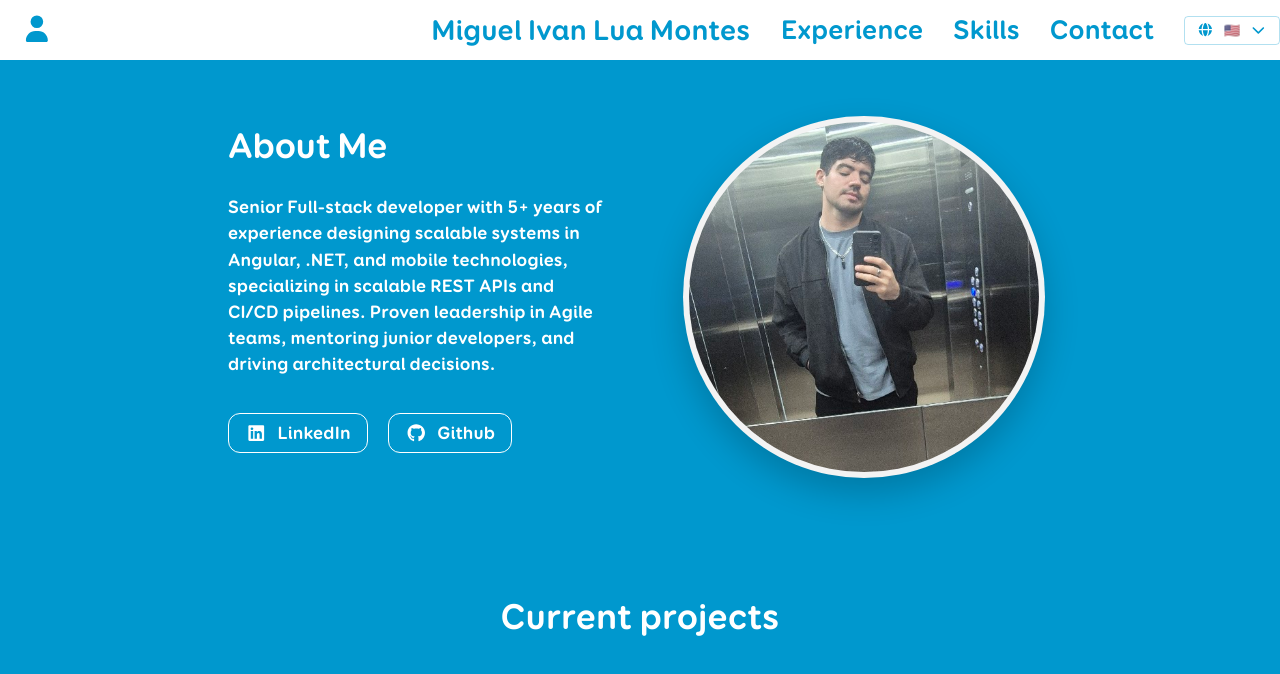
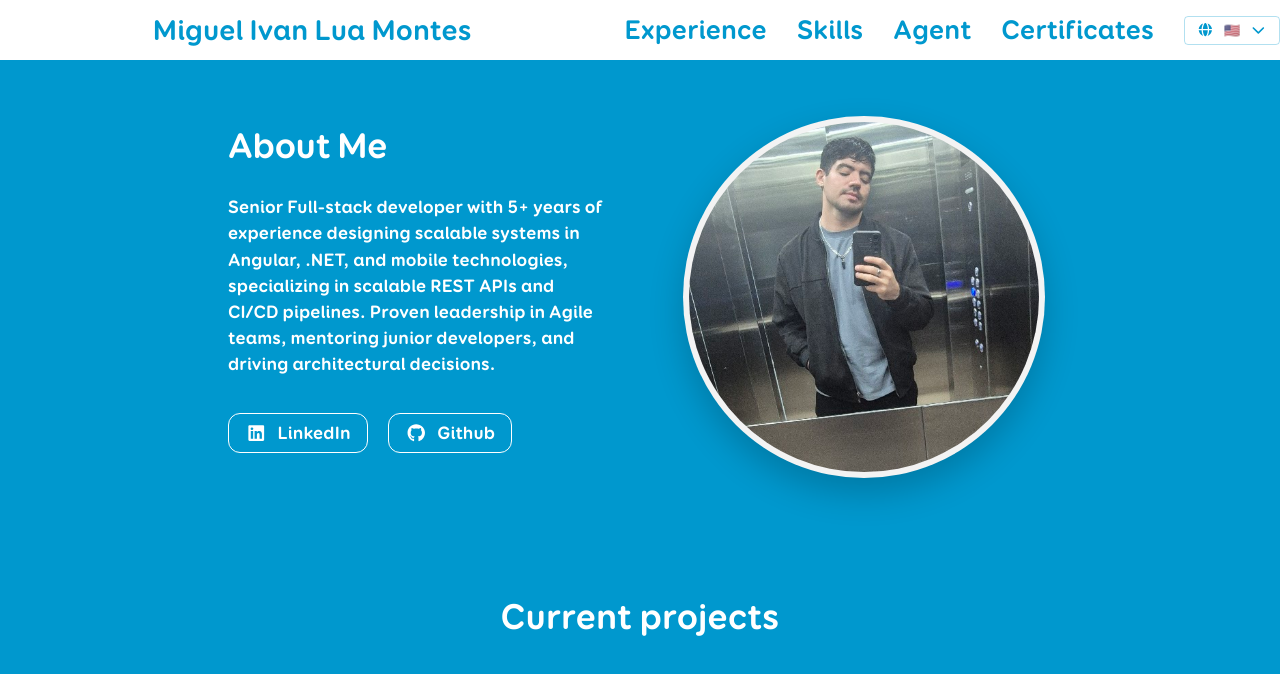
Before and after one commit to Lua19/React-CV, a React (Vite) app: page /#/aboutme in a window 1280 px wide. Shown: the top 674 px of the page. Built offline with nearby package versions, Linux system fonts and the light colour scheme.

Commit message:
Added new tabs to navbar

```diff
--- a/src/App.tsx
+++ b/src/App.tsx
@@ -7,6 +7,8 @@ import Experience from './pages/Experience'
 import Skills from './pages/Skills'
 import Manage from './pages/Manage'
 import AboutMe from './pages/AboutMe'
+import Agent from './pages/Agent'
+import Certificates from './pages/Certificates'
 import Login from './Login'
 import { DataCacheProvider } from './DataCacheContext'
 import './App.css'
@@ -47,12 +49,6 @@ function App() {
     <DataCacheProvider>
     <div className="cv-app">
       <nav className="top-nav">
-        <div className="nav-section login-trigger-section">
-          <button onClick={() => setShowLogin(true)} className="login-icon-link" aria-label="Login">
-            <FontAwesomeIcon icon={faUser} />
-          </button>
-        </div>
-
         <div className="nav-section">
           <NavLink to="/aboutme" className="nav-name">{t('nav.name')}</NavLink>
         </div>
@@ -61,7 +57,10 @@ function App() {
           <div className="nav-links" onClick={() => setIsMobileMenuOpen(false)}>
             <NavLink to="/experience">{t('nav.experience')}</NavLink>
             <NavLink to="/skills">{t('nav.skills')}</NavLink>
-            <NavLink to="/contact">{t('nav.contact')}</NavLink>
+            <NavLink to="/agent">Agent</NavLink>
+            <NavLink to="/certificates">Certificates</NavLink>
+            {/* The contact link seems to be missing from the Routes, you might want to add it. */}
+            {/* <NavLink to="/contact">{t('nav.contact')}</NavLink> */}
           </div>
 
           <div className="lang-switcher" ref={dropdownRef}>
@@ -82,6 +81,12 @@ function App() {
               </ul>
             )}
           </div>
+
+          {/* <div className="login-trigger-section">
+            <button onClick={() => setShowLogin(true)} className="login-icon-link" aria-label="Login">
+              <FontAwesomeIcon icon={faUser} />
+            </button>
+          </div> */}
         </div>
 
         <div className="nav-section burger-section">
@@ -100,6 +105,8 @@ function App() {
           <Route path="/aboutme" element={<AboutMe />} />
           <Route path="/experience" element={<Experience />} />
           <Route path="/skills" element={<Skills />} />
+          <Route path="/agent" element={<Agent />} />
+          <Route path="/certificates" element={<Certificates />} />
           <Route
             path="/manage"
             element={sessionStorage.getItem('token') ? <Manage /> : <Navigate to="/aboutme" replace />}
--- /dev/null
+++ b/src/pages/Agent.tsx
@@ -0,0 +1,14 @@
+import { useTranslation } from 'react-i18next';
+
+function Agent() {
+  const { t } = useTranslation();
+
+  return (
+    <section className="section agent-section" id="agent">
+      <h2>{t('agent.title', 'Agent')}</h2>
+      <p>{t('agent.content', 'This is the agent page.')}</p>
+    </section>
+  );
+}
+
+export default Agent;
--- /dev/null
+++ b/src/pages/Certificates.tsx
@@ -0,0 +1,14 @@
+import { useTranslation } from 'react-i18next';
+
+function Certificates() {
+  const { t } = useTranslation();
+
+  return (
+    <section className="section certificates-section" id="certificates">
+      <h2>{t('certificates.title', 'Certificates')}</h2>
+      <p>{t('certificates.content', 'This is the certificates page.')}</p>
+    </section>
+  );
+}
+
+export default Certificates;
```
